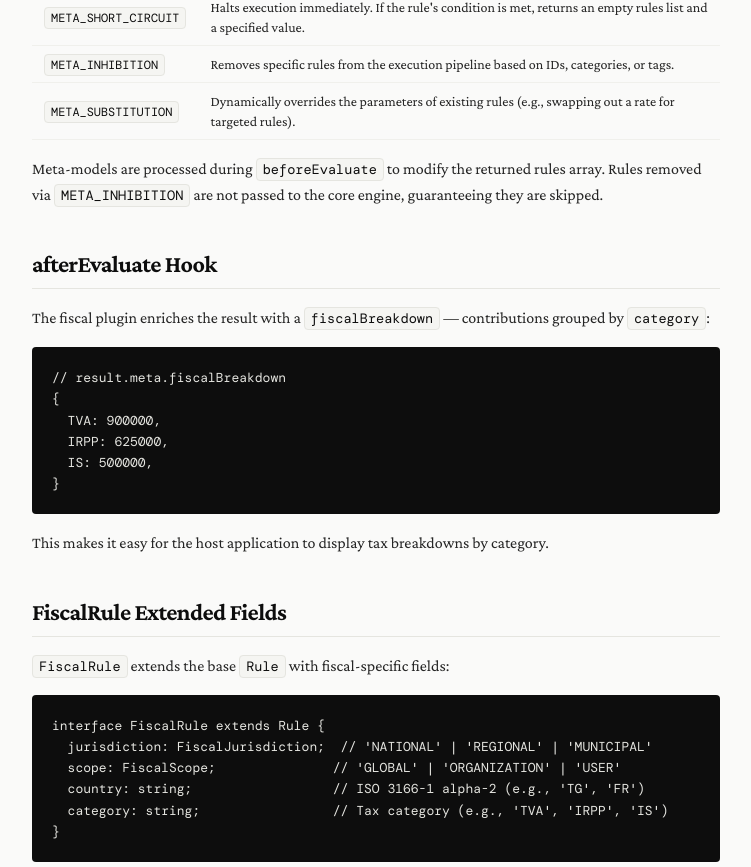
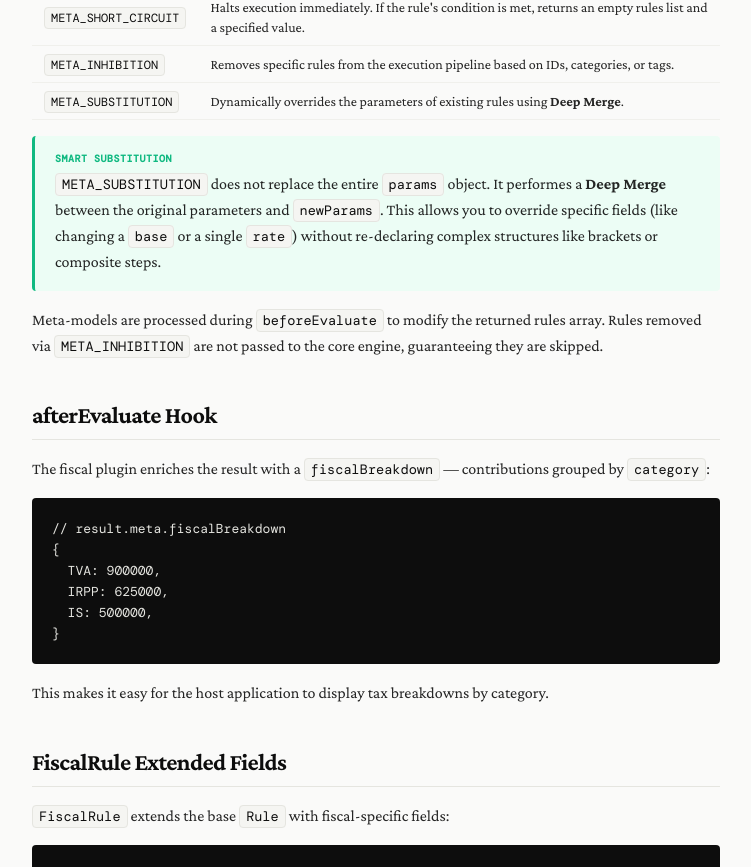
Before and after one commit to Run-IQ/web-platform, a Next.js app: page /docs/plugins/fiscal in a window 1280 px wide. Shown: the part 2747-3614 px from the top of the page, without its empty margins (392-1143 px from the left). Built offline with nearby package versions, Linux system fonts and the light colour scheme.

Commit message:
feat: update

```diff
--- a/package.json
+++ b/package.json
@@ -1,6 +1,6 @@
 {
   "name": "@run-iq/web-platform",
-  "version": "0.3.3",
+  "version": "0.3.4",
   "private": true,
   "scripts": {
     "dev": "next dev",
@@ -13,9 +13,9 @@
     "@mdx-js/react": "^3.1.1",
     "@monaco-editor/react": "^4.7.0",
     "@next/mdx": "^16.1.6",
-    "@run-iq/core": "^0.2.4",
+    "@run-iq/core": "^0.2.5",
     "@run-iq/dsl-jsonlogic": "^0.1.2",
-    "@run-iq/plugin-fiscal": "^0.2.13",
+    "@run-iq/plugin-fiscal": "^0.3.0",
     "@run-iq/plugin-sdk": "^0.2.4",
     "js-sha256": "^0.11.0",
     "next": "^15.2.0",
--- a/src/app/docs/plugins/fiscal/page.mdx
+++ b/src/app/docs/plugins/fiscal/page.mdx
@@ -93,7 +93,11 @@ Meta-models don't perform calculations themselves — they manipulate the execut
 |---|---|
 | `META_SHORT_CIRCUIT` | Halts execution immediately. If the rule's condition is met, returns an empty rules list and a specified value. |
 | `META_INHIBITION` | Removes specific rules from the execution pipeline based on IDs, categories, or tags. |
-| `META_SUBSTITUTION` | Dynamically overrides the parameters of existing rules (e.g., swapping out a rate for targeted rules). |
+| `META_SUBSTITUTION` | Dynamically overrides the parameters of existing rules using **Deep Merge**. |
+
+<Callout type="tip" title="Smart Substitution">
+  `META_SUBSTITUTION` does not replace the entire `params` object. It performes a **Deep Merge** between the original parameters and `newParams`. This allows you to override specific fields (like changing a `base` or a single `rate`) without re-declaring complex structures like brackets or composite steps.
+</Callout>
 
 Meta-models are processed during `beforeEvaluate` to modify the returned rules array. Rules removed via `META_INHIBITION` are not passed to the core engine, guaranteeing they are skipped.
 
--- a/src/lib/examples.ts
+++ b/src/lib/examples.ts
@@ -19,11 +19,18 @@ function canonicalStringify(obj: unknown): string | undefined {
   }
   const record = obj as Record<string, unknown>;
   const keys = Object.keys(record).sort();
-  return '{' + keys.map((k) => {
-    const val = canonicalStringify(record[k]);
-    if (val === undefined) return null;
-    return `"${k}":${val}`;
-  }).filter((v) => v !== null).join(',') + '}';
+  return (
+    '{' +
+    keys
+      .map((k) => {
+        const val = canonicalStringify(record[k]);
+        if (val === undefined) return null;
+        return `"${k}":${val}`;
+      })
+      .filter((v): v is string => v !== null)
+      .join(',') +
+    '}'
+  );
 }
 
 /**
```
Also changed, not shown: 1 other file (tests, documents, lock files or other folders).
